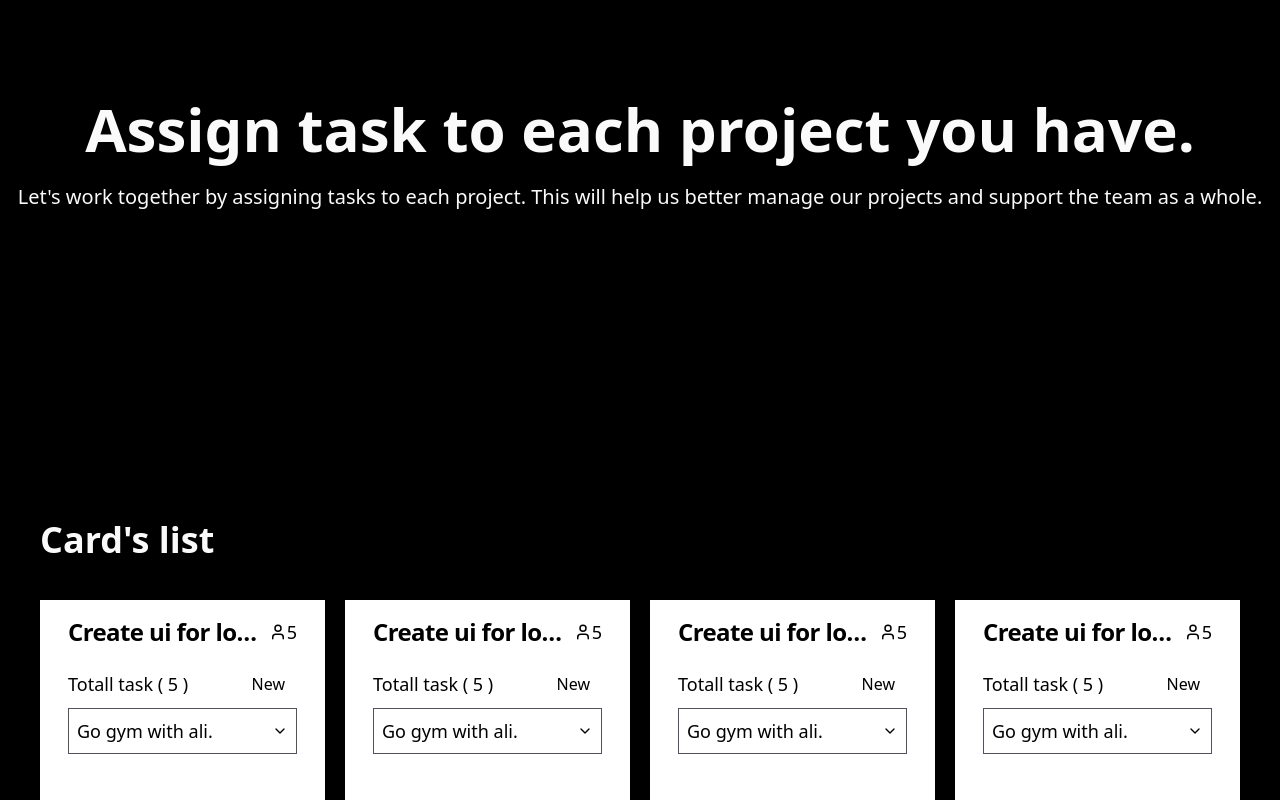
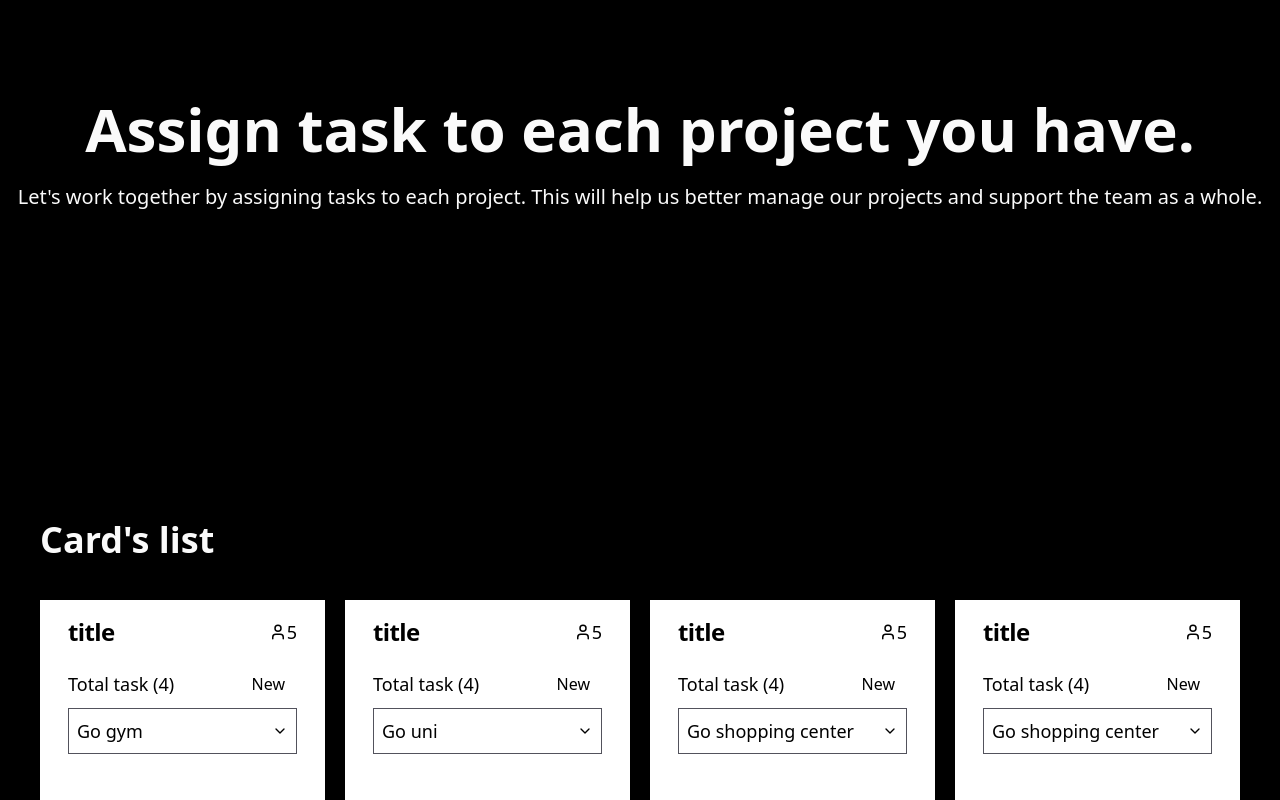
Before and after one commit to Mhorg8/taskify, a Next.js app: page /tasks in a window 1280 px wide. Shown: the part 290-1090 px from the top of the page. Built offline with nearby package versions, Linux system fonts and the light colour scheme.

Commit message:
create dropdown component for taskView

```diff
--- a/app/tasks/page.tsx
+++ b/app/tasks/page.tsx
@@ -1,4 +1,5 @@
 import TaskView from "@/components/TaskView";
+import { tempTasks } from "@/constant";
 import React from "react";
 
 const TaskPage = () => {
@@ -19,10 +20,9 @@ const TaskPage = () => {
       <div className="px-10">
         <h3 className="mb-10 text-4xl font-bold ">Card's list</h3>
         <div className="w-full h-full grid grid-cols-1 md:grid-cols-2 lg:grid-cols-3 xl:grid-cols-4 gap-5">
-          <TaskView />
-          <TaskView />
-          <TaskView />
-          <TaskView />
+          {tempTasks.map((task) => (
+            <TaskView key={task.id} task={task} />
+          ))}
         </div>
       </div>
     </div>
--- a/components/CustomCollaps.tsx
+++ b/components/CustomCollaps.tsx
@@ -2,30 +2,76 @@
 import React, { useState } from "react";
 import { LuChevronDown, LuChevronUp } from "react-icons/lu";
 import { Checkbox } from "./ui/checkbox";
+import { useAppDispatch, useAppSelector } from "@/lib/redux/hooks";
+import { toogleOpenTaskView } from "@/lib/redux/theme";
+import { AnimatePresence, motion } from "framer-motion";
 
-const CustomCollaps = () => {
-  const [isOpen, setIsOpen] = useState<boolean>(false);
+interface Task {
+  id: number;
+  task: string;
+}
+
+interface CustomCollapsProps {
+  tasks: Task[];
+  title: string;
+  id: number;
+}
+
+const CustomCollaps: React.FC<CustomCollapsProps> = ({ tasks, title, id }) => {
+  const taskViewIsOpen = useAppSelector((state) => state.theme.taskViewIsOpen);
+  const dispatch = useAppDispatch();
+
+  function openDropdown(id: number) {
+    if (id === taskViewIsOpen) {
+      dispatch(toogleOpenTaskView(null));
+    } else {
+      dispatch(toogleOpenTaskView(id));
+    }
+  }
+
   return (
-    <div onClick={() => setIsOpen(!isOpen)} className="px-7 mt-5 text-black">
+    <div onClick={() => openDropdown(id)} className="px-7 mt-5 text-black">
       <div className="mb-2 flex items-center justify-between">
-        <p className="text-lg font-medium">Totall task ( 5 )</p>
-        <button className="px-3 py-1 hover:bg-stone-300 hoverEffect">New</button>
+        <p className="text-lg font-medium">Total task ({tasks.length})</p>
+        <button
+          type="button"
+          className="px-3 py-1 hover:bg-stone-300 hoverEffect"
+        >
+          New
+        </button>
       </div>
       <div className="flex items-center justify-between w-full border border-zinc-600 p-2">
-        <p className="text-lg ">Go gym with ali.</p>
-        <button onClick={() => setIsOpen(!isOpen)}>
-          {isOpen ? <LuChevronUp /> : <LuChevronDown />}
+        <p className="text-lg ">{title}</p>
+        <button
+          type="button"
+          onClick={() => openDropdown(id)}
+          aria-expanded={taskViewIsOpen === id}
+        >
+          {taskViewIsOpen === id ? <LuChevronUp /> : <LuChevronDown />}
         </button>
       </div>
 
-      {isOpen && (
-        <ul className="mt-3 space-y-2">
-          <li className="flex items-center justify-between w-full border border-zinc-600 p-2 hover:bg-zinc-300 dark:hover:bg-white/80">
-            <p className="text-lg ">Go gym with ali.</p>
-            <Checkbox className="bg-white p-2" />
-          </li>
-        </ul>
-      )}
+      <AnimatePresence>
+        {taskViewIsOpen === id && (
+          <motion.ul
+            initial={{ display: "none", opacity: 0 }}
+            animate={{ display: "block", opacity: 1 }}
+            transition={{ duration: 0.5 }}
+            exit={{ display: "none", opacity: 0 }}
+            className="mt-3 space-y-2"
+          >
+            {tasks.map((task) => (
+              <li
+                key={task.id}
+                className="flex items-center justify-between w-full border border-zinc-600 p-2 hover:bg-zinc-300 dark:hover:bg-white/80"
+              >
+                <p className="text-lg ">{task.task}</p>
+                <Checkbox className="bg-white p-2" />
+              </li>
+            ))}
+          </motion.ul>
+        )}
+      </AnimatePresence>
     </div>
   );
 };
--- a/components/TaskView.tsx
+++ b/components/TaskView.tsx
@@ -1,20 +1,22 @@
 import React from "react";
 import { LuUser } from "react-icons/lu";
 import CustomCollaps from "./CustomCollaps";
+import { tempTasks } from "@/constant";
 
-const TaskView = () => {
+const TaskView = ({ task }) => {
   return (
-    <div className="w-full min-h-[200px] h-full dark:bg-[#fff] bg-zinc-200 py-4 hover:scale-105 hover:shadow dark:hover:shadow-white hoverEffect">
+    <div className="w-full min-h-[200px] h-fit dark:bg-[#fff] bg-zinc-200 py-4 hover:scale-105 hover:shadow dark:hover:shadow-white hoverEffect">
       <div className="flex items-center justify-between w-full text-black dark:text-black  px-7">
         <h3 className="text-2xl font-semibold tracking-tight truncate flex-1">
-          Create ui for login page
+          title
         </h3>
         <div className="text-lg flex items-center">
           <LuUser />
           <span>5</span>
         </div>
       </div>
-      <CustomCollaps />
+
+      <CustomCollaps tasks={task.tasks} title={task.title} id={task.id} />
     </div>
   );
 };
--- a/constant/index.ts
+++ b/constant/index.ts
@@ -1,4 +1,4 @@
-import { Column, Task } from "@/types";
+import { Column } from "@/types";
 
 export const HeaderLinks = [
   { id: 1, name: "Home", link: "/" },
@@ -26,3 +26,46 @@ export const columns: Column[] = [
     borderColor: "border-green-500",
   },
 ];
+
+export const tempTasks = [
+  {
+    id: 1,
+    title: "Go gym",
+    tasks: [
+      { id: 100, task: "Push up" },
+      { id: 101, task: "Push down" },
+      { id: 102, task: "Pull up" },
+      { id: 103, task: "Lat" },
+    ],
+  },
+  {
+    id: 2,
+    title: "Go uni",
+    tasks: [
+      { id: 100, task: "Push up" },
+      { id: 101, task: "Push down" },
+      { id: 102, task: "Pull up" },
+      { id: 103, task: "Lat" },
+    ],
+  },
+  {
+    id: 3,
+    title: "Go shopping center",
+    tasks: [
+      { id: 100, task: "Push up" },
+      { id: 101, task: "Push down" },
+      { id: 102, task: "Pull up" },
+      { id: 103, task: "Lat" },
+    ],
+  },
+  {
+    id: 4,
+    title: "Go shopping center",
+    tasks: [
+      { id: 100, task: "Push up" },
+      { id: 101, task: "Push down" },
+      { id: 102, task: "Pull up" },
+      { id: 103, task: "Lat" },
+    ],
+  },
+];
--- a/lib/redux/theme.ts
+++ b/lib/redux/theme.ts
@@ -3,12 +3,14 @@ interface InitialState {
   sidebarStatus: boolean;
   darkmood: "dark" | "light";
   newTaskModal: boolean;
+  taskViewIsOpen: null | number;
 }
 
 const initialState: InitialState = {
   sidebarStatus: false,
   darkmood: "dark",
   newTaskModal: false,
+  taskViewIsOpen: null,
 };
 
 const themeSlice = createSlice({
@@ -25,9 +27,16 @@ const themeSlice = createSlice({
     toggleOpenNewTaskModal(state) {
       state.newTaskModal = !state.newTaskModal;
     },
+    toogleOpenTaskView(state, action: PayloadAction<number | null>) {
+      state.taskViewIsOpen = action.payload;
+    },
   },
 });
 
-export const { toggleSidebarStatus, toggleDarkmood, toggleOpenNewTaskModal } =
-  themeSlice.actions;
+export const {
+  toggleSidebarStatus,
+  toggleDarkmood,
+  toggleOpenNewTaskModal,
+  toogleOpenTaskView,
+} = themeSlice.actions;
 export default themeSlice.reducer;
```
Also changed, not shown: types/index.ts (line endings or trailing spaces).
